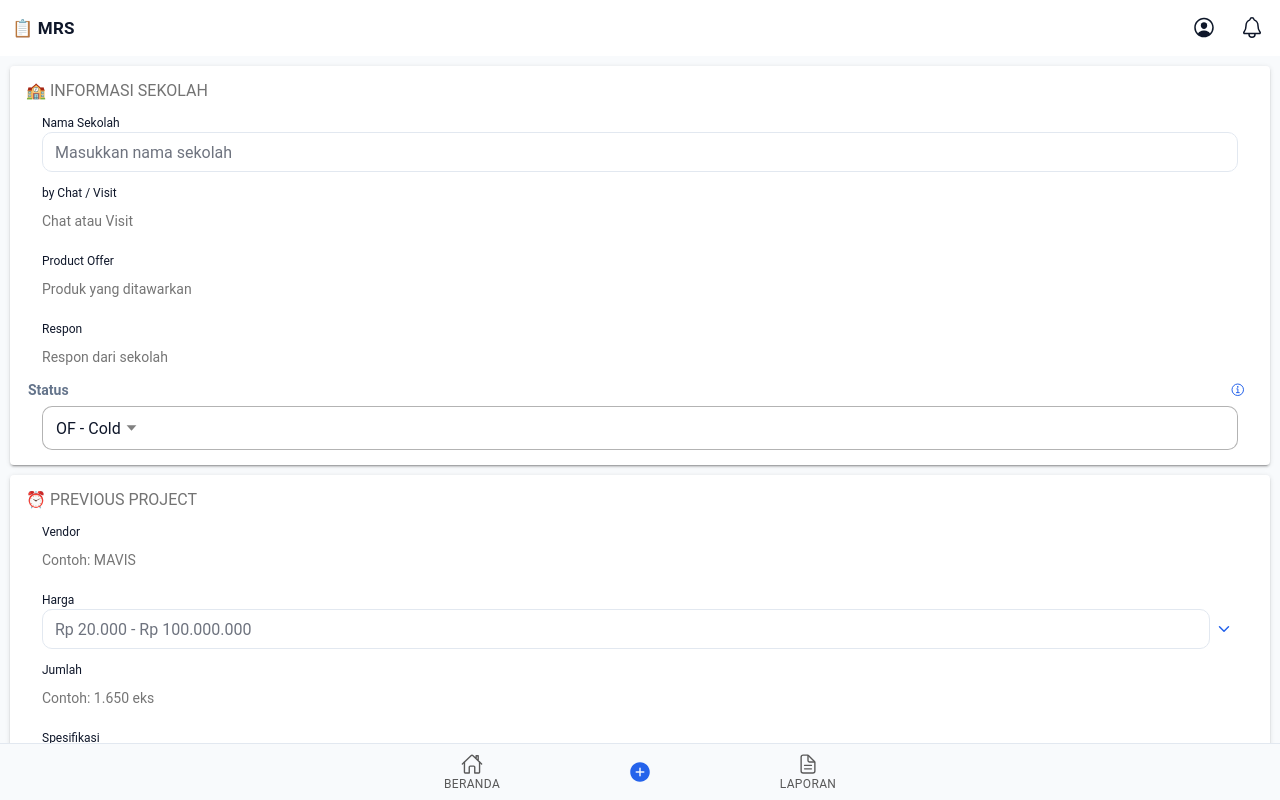
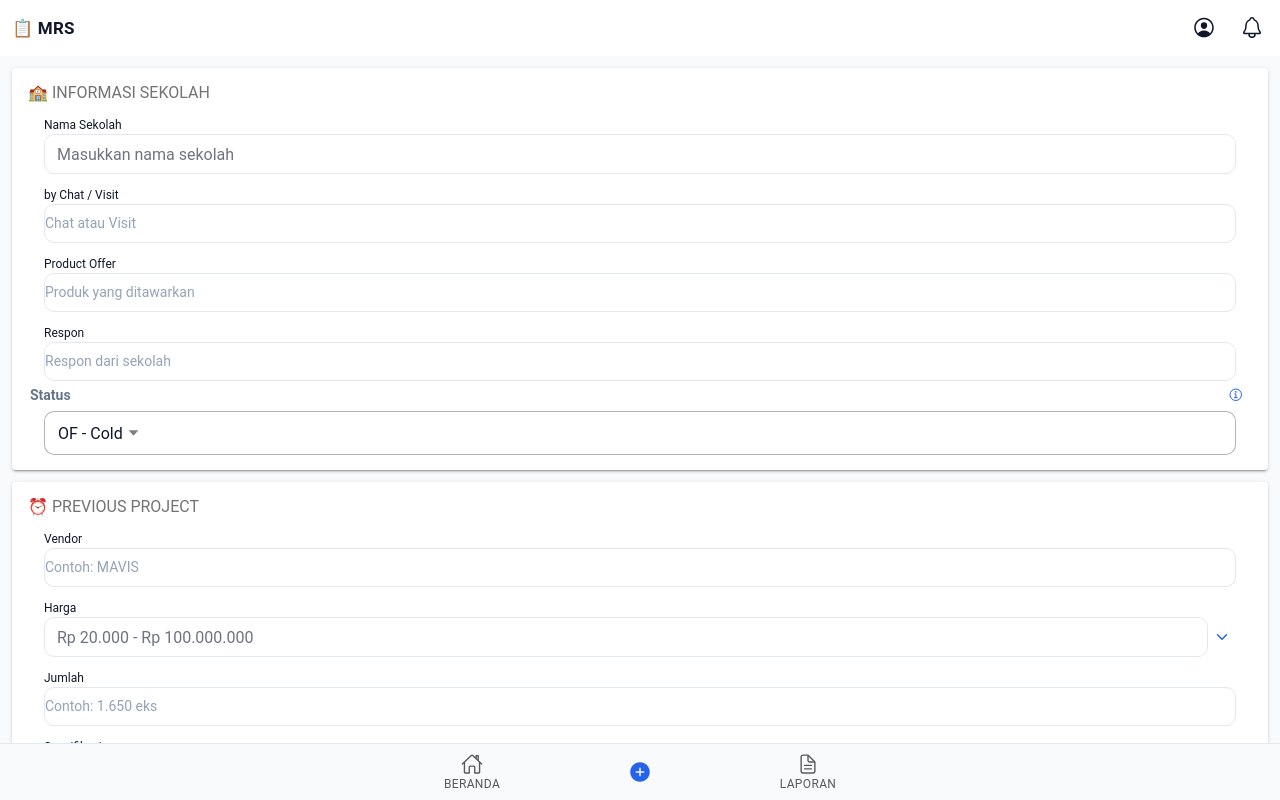
Before and after one commit to uddind/team-report-mavis, a React (Vite) app: page /tambah-report in a window 1280 px wide. Built offline with nearby package versions, Linux system fonts and the light colour scheme.

Commit message:
Update Kolom Baru

```diff
--- a/src/pages/TambahReport.css
+++ b/src/pages/TambahReport.css
@@ -1,47 +1,27 @@
-.plain-text-input {
-  width: 100%;
-  border: none;
-  outline: none;
-  background: transparent;
-  font-size: 14px;
-  color: #0F172A;
-  padding: 8px 0;
-  font-family: inherit;
+.tambah-report-content {
+  --background: #F8FAFC;
+}
+
+.tambah-report-content ion-card {
+  margin: 12px;
+}
+
+.tambah-report-actions {
+  display: flex;
+  gap: 12px;
+  padding: 8px 12px 24px 12px;
+}
+
+.tambah-report-actions ion-button {
+  --border-radius: var(--app-radius-sm, 10px);
+  flex: 1;
+  margin: 0;
 }
 
 .plain-text-input {
+  display: block;
   width: 100%;
-  border: 1.5px solid var(--ion-border-color, #E2E8F0);
-  border-radius: 10px;
-  outline: none;
-  background: #ffffff;
-  font-size: 14px;
-  color: #0F172A;
-  padding: 12px 14px;
-  font-family: inherit;
-  box-sizing: border-box;
-  min-height: 44px;
-}
-
-.plain-text-input:focus {
-  border-color: #2563EB;
-  border-width: 2px;
-}
-
-.form-section-body ion-textarea {
-  border: 1.5px solid var(--ion-border-color, #E2E8F0);
-  border-radius: 10px;
-  background: #ffffff;
-  margin-top: 4px;
-  --padding-start: 14px;
-  --padding-end: 14px;
-  --padding-top: 12px;
-  --padding-bottom: 12px;
-}
-
-.plain-text-input {
-  width: 100%;
-  border: 1.5px solid var(--ion-border-color, #E2E8F0);
+  border: 1.5px solid #E2E8F0 !important;
   border-radius: 10px;
   outline: none;
   background: #ffffff;
@@ -55,8 +35,43 @@
 }
 
 .plain-text-input:focus {
-  border-color: #2563EB;
-  border-width: 2px;
+  border-color: #2563EB !important;
+  border-width: 2px !important;
+}
+
+.plain-text-input::placeholder {
+  color: #94A3B8;
+}
+
+.form-section-body ion-textarea {
+  border: 1.5px solid #E2E8F0;
+  border-radius: 10px;
+  background: #ffffff;
+  margin-top: 6px;
+  --padding-start: 12px;
+  --padding-end: 12px;
+  --padding-top: 8px;
+  --padding-bottom: 8px;
+}
+
+.boxed-select {
+  width: 100%;
+  --border-radius: 10px;
+  --padding-start: 14px;
+  --padding-end: 14px;
+  min-height: 38px;
+}
+
+.datetime-box {
+  border: 1.5px solid #E2E8F0;
+  border-radius: 10px;
+  background: #ffffff;
+  padding: 6px 10px;
+  margin-top: 6px;
+  min-height: 38px;
+  display: flex;
+  align-items: center;
+  width: 100%;
 }
 
 .school-name-item .school-autocomplete-wrapper {
```
